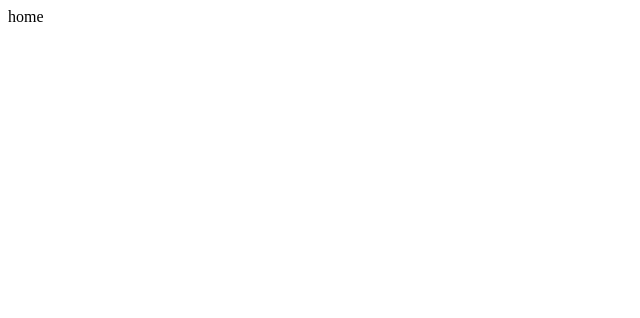
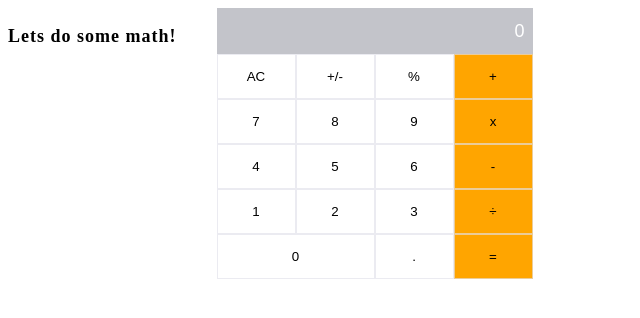
Before and after one commit to boniface193/math-magician, a React (Create React App) app: page / in a window 1280 px wide. Shown: the top 318 px of the page, without its empty margins (0-640 px from the left). Built offline with nearby package versions, Linux system fonts and the light colour scheme.

Commit message:
calculator added

```diff
--- a/package.json
+++ b/package.json
@@ -11,7 +11,8 @@
     "react-dom": "^18.2.0",
     "react-router-dom": "^6.10.0",
     "react-scripts": "5.0.1",
-    "web-vitals": "^2.1.4"
+    "web-vitals": "^2.1.4",
+    "prop-types": "^15.8.1"
   },
   "scripts": {
     "start": "react-scripts start",
--- a/src/App.js
+++ b/src/App.js
@@ -1,6 +1,12 @@
+import { BrowserRouter as CreateElement } from 'react-router-dom';
+import Calculator from './components/Calculator';
+import './style.css';
+
 function App() {
   return (
-    <>home</>
+    <CreateElement>
+      <Calculator />
+    </CreateElement>
   );
 }
 
--- /dev/null
+++ b/src/components/Calculator.js
@@ -0,0 +1,76 @@
+import React, { useState } from 'react';
+import PropTypes from 'prop-types';
+
+function Calculator() {
+  const [calcData, setCalcData] = useState({
+    total: null,
+    next: null,
+    operation: null,
+  });
+
+  function callActions() {
+    const newValueInput = '2';
+    setCalcData(newValueInput);
+  }
+  function CalBtn(props) {
+    const {
+      incrementNumber, characterStr, bgColor,
+    } = props;
+
+    return (<input type="button" onClick={callActions} className={bgColor} value={incrementNumber || characterStr} />);
+  }
+
+  const initialValue = calcData.next || calcData.total || 0;
+  CalBtn.propTypes = {
+    incrementNumber: PropTypes.number,
+    characterStr: PropTypes.string,
+    bgColor: PropTypes.string.isRequired,
+  };
+
+  CalBtn.defaultProps = {
+    incrementNumber: 0,
+    characterStr: '',
+  };
+
+  return (
+    <section className="show-cal">
+      <p className="push-right">Lets do some math!</p>
+      <div className="mr-3 col-sm-8">
+        <input type="text" className="show-input" value={initialValue} readOnly />
+        <aside>
+          <div>
+            <CalBtn characterStr="AC" bgColor="bg-white btn p-normal" />
+            <CalBtn characterStr="+/-" bgColor="bg-white btn p-normal" />
+            <CalBtn characterStr="%" bgColor="bg-white btn p-normal" />
+            <CalBtn characterStr="+" bgColor="bg-orange btn p-normal" />
+          </div>
+          <div>
+            <CalBtn incrementNumber={7} bgColor="bg-white btn p-normal" />
+            <CalBtn incrementNumber={8} bgColor="bg-white btn p-normal" />
+            <CalBtn incrementNumber={9} bgColor="bg-white btn p-normal" />
+            <CalBtn characterStr="x" bgColor="bg-orange btn p-normal" />
+          </div>
+          <div>
+            <CalBtn incrementNumber={4} bgColor="bg-white btn p-normal" />
+            <CalBtn incrementNumber={5} bgColor="bg-white btn p-normal" />
+            <CalBtn incrementNumber={6} bgColor="bg-white btn p-normal" />
+            <CalBtn characterStr="-" bgColor="bg-orange btn p-normal" />
+          </div>
+          <div>
+            <CalBtn incrementNumber={1} bgColor="bg-white btn p-normal" />
+            <CalBtn incrementNumber={2} bgColor="bg-white btn p-normal" />
+            <CalBtn incrementNumber={3} bgColor="bg-white btn p-normal" />
+            <CalBtn characterStr="÷" bgColor="bg-orange btn p-normal" />
+          </div>
+          <div>
+            <CalBtn characterStr="0" bgColor="bg-white btn p-abnormal" />
+            <CalBtn characterStr="." bgColor="bg-white btn p-normal" />
+            <CalBtn characterStr="=" bgColor="bg-orange btn p-normal" />
+          </div>
+        </aside>
+      </div>
+    </section>
+  );
+}
+
+export default Calculator;
--- a/src/index.css
+++ /dev/null
@@ -1,4 +0,0 @@
-* {
-  padding: 0;
-  margin: 0;
-}
--- /dev/null
+++ b/src/style.css
@@ -0,0 +1,89 @@
+.d-flex {
+  display: flex;
+}
+
+.mr-3 {
+  margin-right: 45px;
+}
+
+.show-input {
+  background-color: #9b9ca798;
+  padding: 8px;
+  width: calc(75px * 4);
+  height: 30px;
+}
+
+input[type="text"] {
+  border: none;
+  text-align: right;
+  color: #fff;
+  font-weight: 500;
+  font-size: 18px;
+}
+
+button {
+  border: none;
+  font-size: 13px;
+  font-weight: 500;
+  font-family: sans-serif;
+  text-align: center;
+  cursor: pointer;
+}
+
+.p-normal {
+  width: 79px;
+  height: 45px;
+}
+
+.p-abnormal {
+  width: calc(79px * 2);
+  height: 45px;
+}
+
+.btn {
+  border: 1px solid #e0e0eaa7;
+}
+
+.bg-white {
+  background-color: #fff;
+}
+
+.bg-orange {
+  background-color: orange;
+}
+
+header nav {
+  display: flex;
+  justify-content: space-between;
+}
+
+a {
+  text-decoration: none;
+  color: #313131;
+}
+
+ul {
+  display: flex;
+  align-items: center;
+}
+
+ul li {
+  list-style-type: none;
+  margin: 0 10px;
+}
+
+ul li a:hover {
+  text-decoration: underline;
+  color: #524cc0;
+}
+
+.show-cal {
+  display: flex;
+}
+
+.push-right {
+  font-weight: 600;
+  font-size: 18px;
+  letter-spacing: 1px;
+  margin-right: 40px;
+}
```
Also changed, not shown: src/components/Home.js (added, +28 -0 lines).
